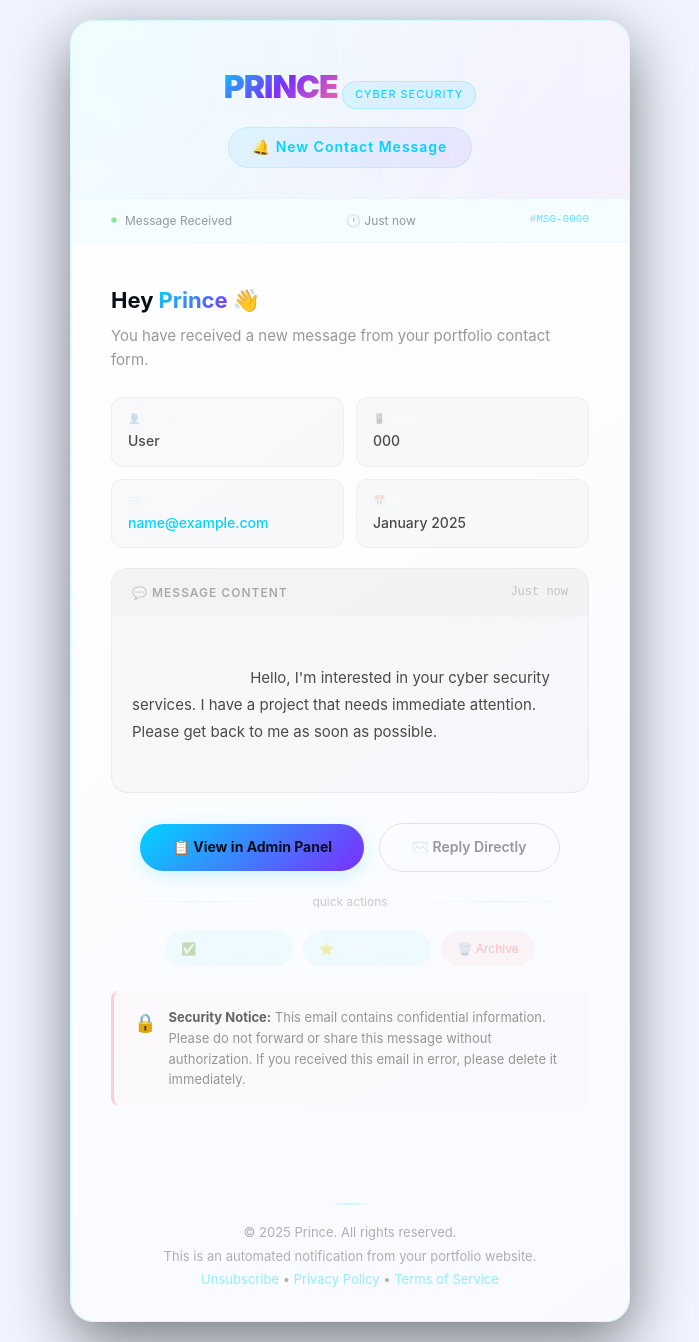
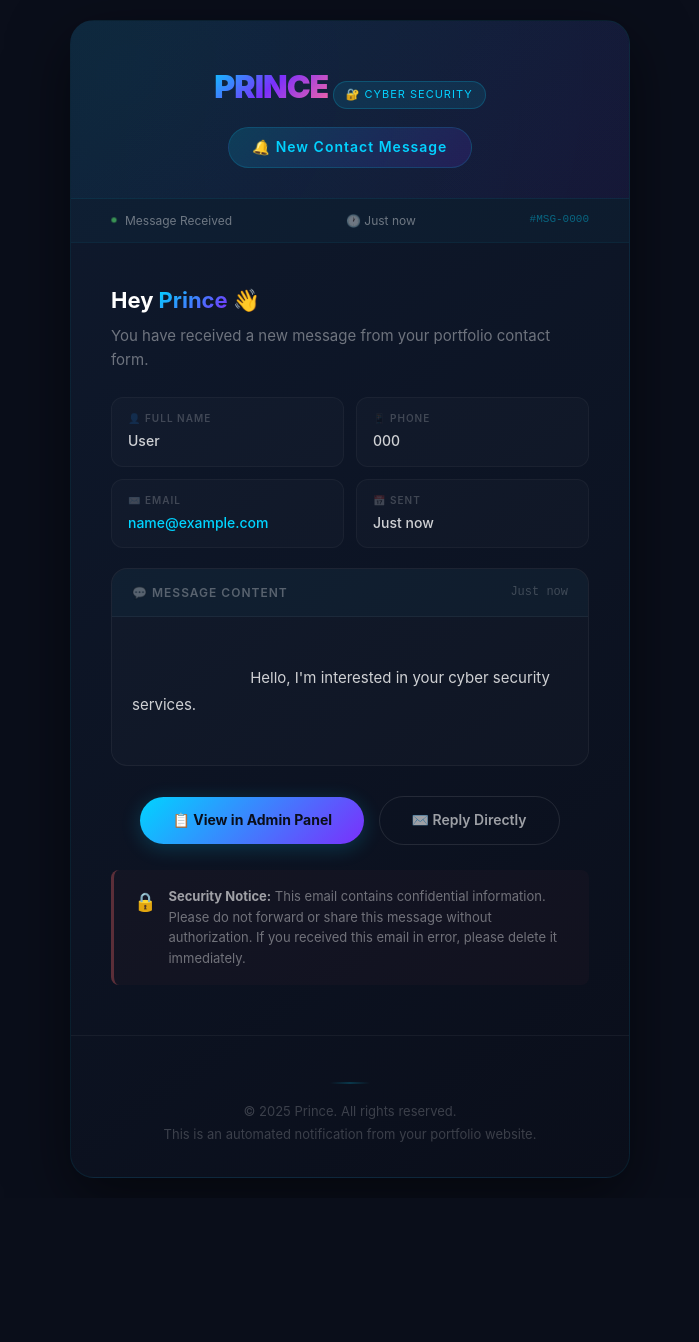
Before and after one commit to Itz-Caseay/Faith, a Django app: template templates/email_notification.html in a window 1280 px wide. Shown: the whole page, without its empty margins (290-989 px from the left). After the commit the page ends 1178 px from the top, so only its background shows below. Run offline with Django 5.2, Linux system fonts and the light colour scheme; the template is opened without the code that fills it: most values are stand-ins (such as "Sample title", 1, 10 or a date in 2020).

Commit message:
latest21

```diff
--- a/templates/email_notification.html
+++ b/templates/email_notification.html
@@ -1,3 +1,4 @@
+{% load static %}
 <!DOCTYPE html>
 <html lang="en">
 <head>
@@ -21,7 +22,6 @@
             margin: 0;
         }
 
-        /* ===== EMAIL CONTAINER ===== */
         .email-wrapper {
             max-width: 600px;
             margin: 0 auto;
@@ -121,6 +121,8 @@
             padding: 12px 40px;
             background: rgba(0, 212, 255, 0.03);
             border-bottom: 1px solid rgba(0, 212, 255, 0.05);
+            flex-wrap: wrap;
+            gap: 8px;
         }
 
         .status-item {
@@ -190,6 +192,8 @@
             display: flex;
             align-items: center;
             justify-content: space-between;
+            flex-wrap: wrap;
+            gap: 8px;
         }
 
         .message-card .card-header .label {
@@ -400,8 +404,6 @@
             }
 
             .status-bar {
-                flex-wrap: wrap;
-                gap: 8px;
                 padding: 10px 20px;
             }
 
@@ -421,6 +423,7 @@
                 display: flex;
                 flex-direction: column;
                 gap: 10px;
+                align-items: center;
             }
 
             .btn-secondary {
@@ -504,144 +507,16 @@
                 font-size: 11px;
             }
         }
-
-        /* ===== DARK MODE SUPPORT ===== */
-        @media (prefers-color-scheme: light) {
-            body {
-                background: #f0f4ff;
-            }
-
-            .email-wrapper {
-                background: #f0f4ff;
-            }
-
-            .email-container {
-                background: linear-gradient(145deg, #ffffff, #f8faff);
-                border-color: rgba(0, 212, 255, 0.15);
-            }
-
-            .email-header {
-                background: linear-gradient(135deg, rgba(0, 212, 255, 0.03), rgba(123, 47, 252, 0.03));
-            }
-
-            .greeting {
-                color: #0a0e1a;
-            }
-
-            .sub-greeting {
-                color: rgba(0, 0, 0, 0.4);
-            }
-
-            .message-card {
-                background: rgba(0, 0, 0, 0.02);
-                border-color: rgba(0, 0, 0, 0.05);
-            }
-
-            .message-card .card-header {
-                background: rgba(0, 0, 0, 0.02);
-            }
-
-            .message-card .card-body .message-text {
-                color: rgba(0, 0, 0, 0.7);
-            }
-
-            .info-item {
-                background: rgba(0, 0, 0, 0.02);
-                border-color: rgba(0, 0, 0, 0.04);
-            }
-
-            .info-item .info-value {
-                color: rgba(0, 0, 0, 0.7);
-            }
-
-            .status-item {
-                color: rgba(0, 0, 0, 0.4);
-            }
-
-            .status-id {
-                color: rgba(0, 212, 255, 0.6);
-            }
-
-            .email-footer .footer-text {
-                color: rgba(0, 0, 0, 0.3);
-            }
-
-            .security-notice {
-                background: rgba(255, 107, 107, 0.02);
-            }
-
-            .security-notice .text {
-                color: rgba(0, 0, 0, 0.4);
-            }
-
-            .security-notice .text strong {
-                color: rgba(0, 0, 0, 0.6);
-            }
-
-            .btn-secondary {
-                color: rgba(0, 0, 0, 0.4);
-                border-color: rgba(0, 0, 0, 0.1);
-            }
-
-            .btn-secondary:hover {
-                color: #00d4ff;
-                border-color: #00d4ff;
-            }
-
-            .action-divider span {
-                color: rgba(0, 0, 0, 0.2);
-            }
-
-            .notification-badge {
-                color: #00d4ff;
-                -webkit-text-fill-color: #00d4ff;
-                background: linear-gradient(135deg, rgba(0, 212, 255, 0.08), rgba(123, 47, 252, 0.08));
-            }
-
-            .message-card .card-header .label {
-                color: rgba(0, 0, 0, 0.3);
-            }
-
-            .message-card .card-header .timestamp {
-                color: rgba(0, 0, 0, 0.2);
-            }
-        }
-
-        /* ===== PRINT STYLES ===== */
-        @media print {
-            .email-wrapper {
-                background: white;
-            }
-
-            .email-container {
-                border: 1px solid #ddd;
-                box-shadow: none;
-            }
-
-            .btn-primary,
-            .btn-secondary {
-                display: none;
-            }
-
-            .action-section {
-                display: none;
-            }
-
-            .status-bar {
-                display: none;
-            }
-        }
     </style>
 </head>
 <body>
-    <!-- ===== EMAIL WRAPPER ===== -->
     <div class="email-wrapper">
         <div class="email-container">
 
             <!-- ===== HEADER ===== -->
             <div class="email-header">
                 <div class="logo">PRINCE</div>
-                <div class="logo-badge">Cyber Security</div>
+                <div class="logo-badge">🔐 Cyber Security</div>
                 <div class="notification-badge">
                     <span class="bell">🔔</span> New Contact Message
                 </div>
@@ -690,7 +565,7 @@
                     </div>
                     <div class="info-item">
                         <span class="info-label">📅 Sent</span>
-                        <span class="info-value">{{ created_at|default:"January 2025" }}</span>
+                        <span class="info-value">{{ created_at|default:"Just now" }}</span>
                     </div>
                 </div>
 
@@ -702,7 +577,7 @@
                     </div>
                     <div class="card-body">
                         <div class="message-text">
-                            {{ message|default:"Hello, I'm interested in your cyber security services. I have a project that needs immediate attention. Please get back to me as soon as possible." }}
+                            {{ message|default:"Hello, I'm interested in your cyber security services." }}
                         </div>
                     </div>
                 </div>
@@ -714,22 +589,6 @@
                     </a>
                     <a href="mailto:{{ email|default:'john@example.com' }}" class="btn-secondary">
                         ✉️ Reply Directly
-                    </a>
-                </div>
-
-                <div class="action-divider">
-                    <span>quick actions</span>
-                </div>
-
-                <div style="display: flex; gap: 10px; flex-wrap: wrap; justify-content: center;">
-                    <a href="#" style="display: inline-flex; align-items: center; gap: 6px; padding: 8px 16px; background: rgba(0, 212, 255, 0.05); border-radius: 20px; text-decoration: none; color: rgba(255, 255, 255, 0.4); font-size: 12px;">
-                        ✅ Mark as Read
-                    </a>
-                    <a href="#" style="display: inline-flex; align-items: center; gap: 6px; padding: 8px 16px; background: rgba(0, 212, 255, 0.05); border-radius: 20px; text-decoration: none; color: rgba(255, 255, 255, 0.4); font-size: 12px;">
-                        ⭐ Star Message
-                    </a>
-                    <a href="#" style="display: inline-flex; align-items: center; gap: 6px; padding: 8px 16px; background: rgba(255, 107, 107, 0.05); border-radius: 20px; text-decoration: none; color: rgba(255, 107, 107, 0.4); font-size: 12px;">
-                        🗑️ Archive
                     </a>
                 </div>
 
@@ -750,10 +609,7 @@
                 <div class="footer-divider"></div>
                 <div class="footer-text">
                     &copy; 2025 Prince. All rights reserved.<br>
-                    This is an automated notification from your portfolio website.<br>
-                    <a href="{{ unsubscribe_url|default:'#' }}">Unsubscribe</a> •
-                    <a href="{{ privacy_url|default:'#' }}">Privacy Policy</a> •
-                    <a href="{{ terms_url|default:'#' }}">Terms of Service</a>
+                    This is an automated notification from your portfolio website.
                 </div>
             </div>
 
```
Also changed, not shown: base/views.py (+42 -33 lines), db.sqlite3.
